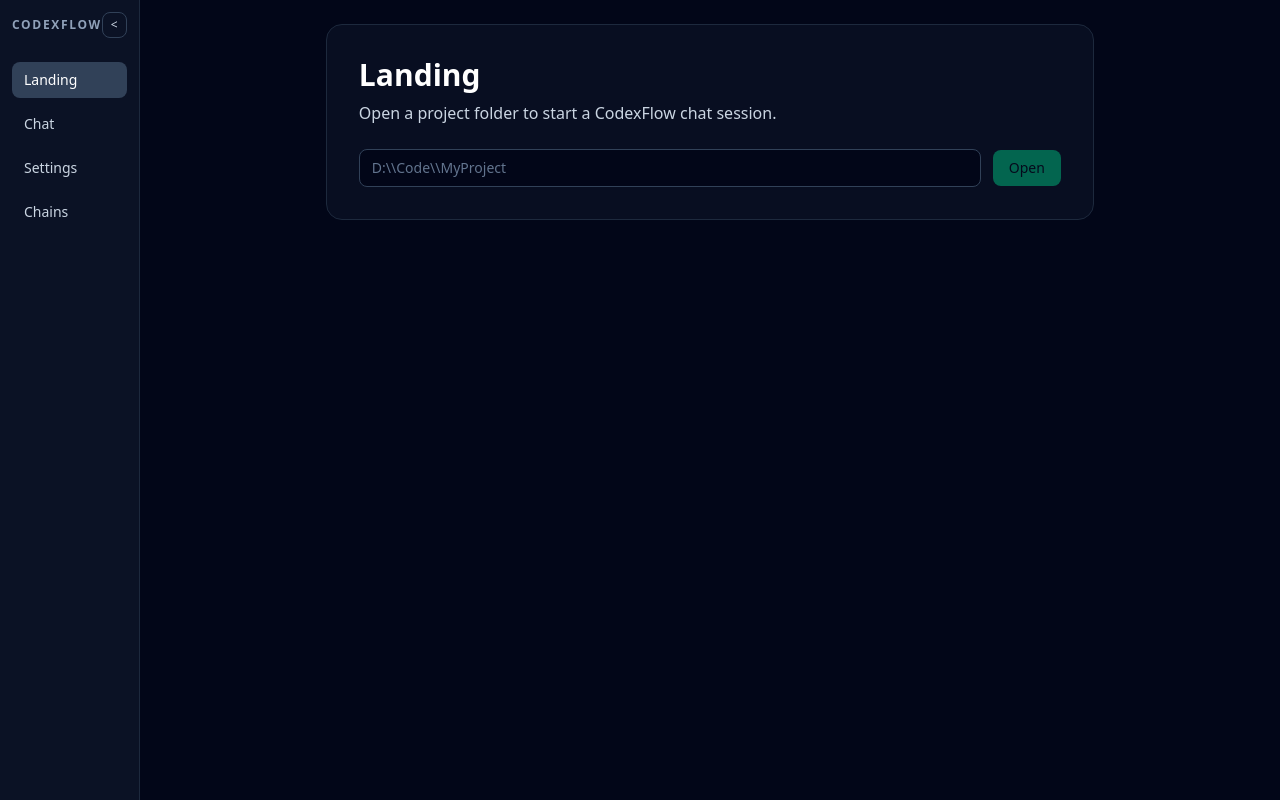
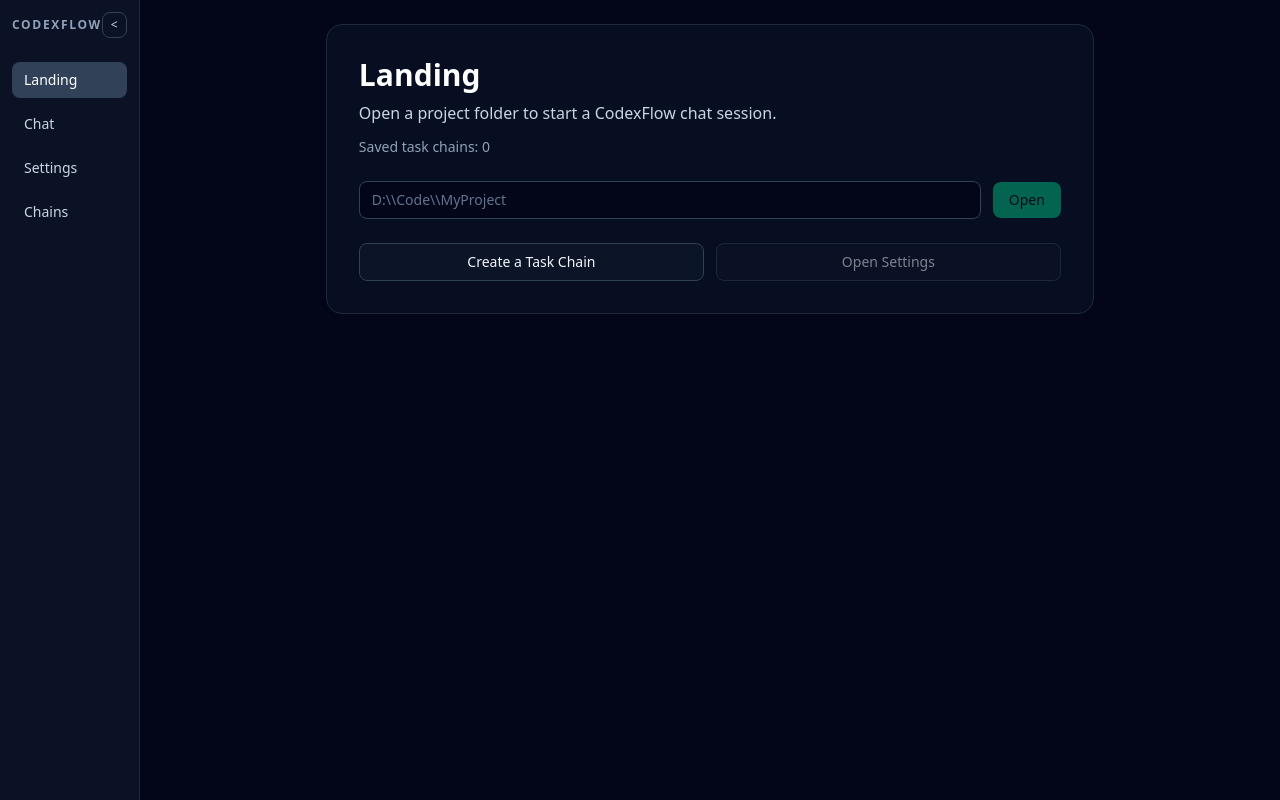
Before and after one commit to AndrewLang/matrix-codex-flow, an Angular app: page / in a window 1280 px wide. Built offline with nearby package versions, Linux system fonts and the light colour scheme.

Commit message:
feat: add task chain and settings navigation to landing view

```diff
--- a/src/app/views/landing/landing.view.html
+++ b/src/app/views/landing/landing.view.html
@@ -3,6 +3,7 @@
   <p class="mt-2 text-sm text-slate-300 sm:text-base">
     Open a project folder to start a CodexFlow chat session.
   </p>
+  <p class="mt-3 text-sm text-slate-400">Saved task chains: {{ taskChainStore.chains().length }}</p>
 
   <div class="mt-6 flex flex-col gap-3 sm:flex-row sm:items-center">
     <input
@@ -22,4 +23,22 @@
       Open
     </button>
   </div>
+
+  <div class="mt-6 grid grid-cols-1 gap-3 sm:grid-cols-2">
+    <button
+      type="button"
+      (click)="goToChains()"
+      class="rounded-lg border border-slate-700 bg-slate-900/70 px-4 py-2 text-sm font-medium text-slate-100 transition hover:border-slate-500 hover:bg-slate-800"
+    >
+      Create a Task Chain
+    </button>
+    <button
+      type="button"
+      (click)="goToSettings()"
+      [disabled]="!sessionStore.activeProjectPath()"
+      class="rounded-lg border border-slate-700 bg-slate-900/70 px-4 py-2 text-sm font-medium text-slate-100 transition hover:border-slate-500 hover:bg-slate-800 disabled:cursor-not-allowed disabled:opacity-50"
+    >
+      Open Settings
+    </button>
+  </div>
 </section>
--- a/src/app/views/landing/landing.view.ts
+++ b/src/app/views/landing/landing.view.ts
@@ -1,6 +1,7 @@
 import { Component, inject, signal } from '@angular/core';
 import { Router } from '@angular/router';
 import { ProjectSessionStore } from '../../state/project-session.store';
+import { TaskChainStore } from '../../state/task-chain.store';
 
 @Component({
   selector: 'app-landing-view',
@@ -9,7 +10,8 @@
 })
 export class LandingView {
   private readonly router = inject(Router);
-  private readonly sessionStore = inject(ProjectSessionStore);
+  protected readonly sessionStore = inject(ProjectSessionStore);
+  protected readonly taskChainStore = inject(TaskChainStore);
   protected readonly projectPath = signal<string>('');
 
   protected onProjectPathInput(event: Event): void {
@@ -25,4 +27,15 @@
     this.sessionStore.openProject(normalizedPath);
     await this.router.navigate(['/chat']);
   }
+
+  protected async goToChains(): Promise<void> {
+    await this.router.navigate(['/chains']);
+  }
+
+  protected async goToSettings(): Promise<void> {
+    if (!this.sessionStore.activeProjectPath()) {
+      return;
+    }
+    await this.router.navigate(['/settings']);
+  }
 }
```
